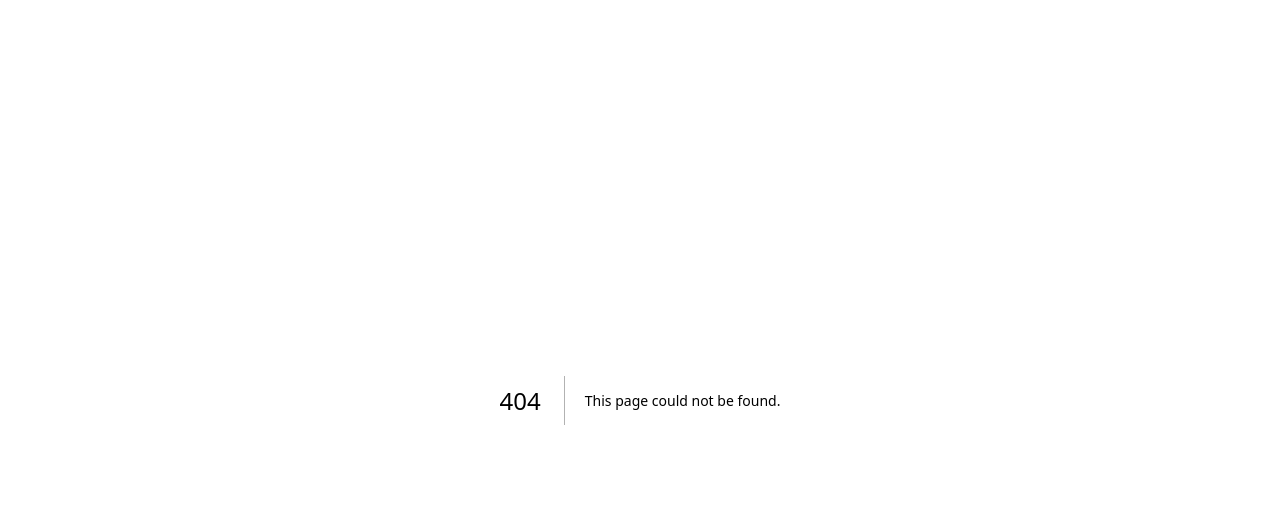
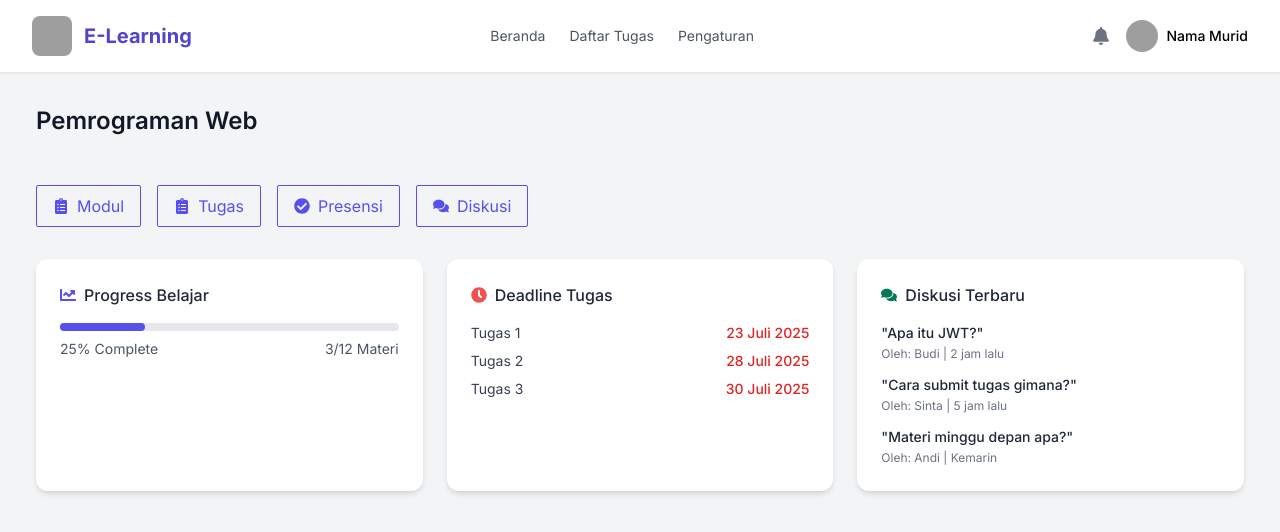
Before and after one commit to FebriansyahAmu/el-smkcktg, a Next.js app: page /murid/enrolled/kelas/1 in a window 1280 px wide. Before the commit this address had no page. Shown: the top 532 px of the page. Built offline with nearby package versions, Linux system fonts and the light colour scheme; no server answers; grey boxes are pictures that could not be loaded.

Commit message:
add: courses dashboard for enrolled students

```diff
--- /dev/null
+++ b/src/app/components/muridCourses/coursesDash/muridCourseDash.tsx
@@ -0,0 +1,128 @@
+"use client";
+import { useState } from "react";
+import {
+  FaBookOpen,
+  FaClipboardList,
+  FaCheckCircle,
+  FaComments,
+  FaChartLine,
+  FaClock,
+} from "react-icons/fa";
+import MuridPageNavbar from "../../muridPageComponents/muridPageNavbar";
+
+export default function MuridCoursesDash() {
+  return (
+    <div className="min-h-screen  flex flex-col bg-gray-100">
+      <MuridPageNavbar />
+
+      <main className="flex-1 w-full max-w-7xl p-9 mx-auto py-8  ">
+        <section className="mb-12">
+          <div className="mb-8">
+            <h2 className="text-2xl font-semibold text-gray-900 mb-1">
+              Pemrograman Web
+            </h2>
+          </div>
+        </section>
+
+        <section className="flex flex-wrap gap-4 mb-8">
+          <a
+            href=""
+            className="px-4 py-2 border border-indigo-600 text-indigo-600 hover:bg-indigo-600 hover:text-white rounded-sm font-normal flex items-center transition-colors duration-200"
+          >
+            <FaClipboardList className="text-md mr-2" />
+            Modul
+          </a>
+          <a
+            href=""
+            className="px-4 py-2 border border-indigo-600 text-indigo-600 hover:bg-indigo-600 hover:text-white rounded-sm font-normal flex items-center transition-colors duration-200"
+          >
+            <FaClipboardList className="text-md mr-2" />
+            Tugas
+          </a>
+          <a
+            href=""
+            className="px-4 py-2 border border-indigo-600 text-indigo-600 hover:bg-indigo-600 hover:text-white rounded-sm font-normal flex items-center transition-colors duration-200"
+          >
+            <FaCheckCircle className="text-md mr-2" />
+            Presensi
+          </a>
+          <a
+            href=""
+            className="px-4 py-2 border border-indigo-600 text-indigo-600 hover:bg-indigo-600 hover:text-white rounded-sm font-normal flex items-center transition-colors duration-200"
+          >
+            <FaComments className="text-md mr-2" />
+            Diskusi
+          </a>
+        </section>
+
+        <section className="grid grid-cols-1 md:grid-cols-3 gap-6 mb-8">
+          <div className="bg-white rounded-xl shadow-md p-6">
+            <h3 className="font-medium text-gray-800 mb-4 flex items-center gap-2">
+              <FaChartLine className="text-indigo-600" />
+              Progress Belajar
+            </h3>
+
+            <div className="h-2 bg-gray-200 rounded-full mb-2">
+              <div className="h-2 bg-indigo-600 rounded-full w-[25%] transition-all duration-300"></div>
+            </div>
+
+            <div className="flex justify-between text-sm text-gray-600">
+              <span>25% Complete</span>
+              <span>3/12 Materi</span>
+            </div>
+          </div>
+          <div className="bg-white rounded-xl shadow-md p-6">
+            <h3 className="font-medium text-gray-800 mb-4 flex items-center gap-2">
+              <FaClock className="text-red-500" />
+              Deadline Tugas
+            </h3>
+            <div className="space-y-2 text-sm text-gray-700">
+              <div className="flex justify-between">
+                <span>Tugas 1</span>
+                <span className="text-red-600 font-medium">23 Juli 2025</span>
+              </div>
+              <div className="flex justify-between">
+                <span>Tugas 2</span>
+                <span className="text-red-600 font-medium">28 Juli 2025</span>
+              </div>
+              <div className="flex justify-between">
+                <span>Tugas 3</span>
+                <span className="text-red-600 font-medium">30 Juli 2025</span>
+              </div>
+            </div>
+          </div>
+          <div className="bg-white rounded-xl shadow-md p-6">
+            <h3 className="font-medium text-gray-800 mb-4 flex items-center gap-2">
+              <FaComments className="text-green-600" />
+              Diskusi Terbaru
+            </h3>
+            <div className="space-y-3 text-sm text-gray-700">
+              <div>
+                <p className="font-medium text-gray-800">"Apa itu JWT?"</p>
+                <span className="text-xs text-gray-500">
+                  Oleh: Budi | 2 jam lalu
+                </span>
+              </div>
+              <div>
+                <p className="font-medium text-gray-800">
+                  "Cara submit tugas gimana?"
+                </p>
+                <span className="text-xs text-gray-500">
+                  Oleh: Sinta | 5 jam lalu
+                </span>
+              </div>
+              <div>
+                <p className="font-medium text-gray-800">
+                  "Materi minggu depan apa?"
+                </p>
+                <span className="text-xs text-gray-500">
+                  Oleh: Andi | Kemarin
+                </span>
+              </div>
+            </div>
+          </div>
+        </section>
+      </main>
+    </div>
+  );
+}
--- /dev/null
+++ b/src/app/components/muridCourses/learningProgress/learningPages.tsx
@@ -0,0 +1,14 @@
+"use client";
+import { useState } from "react";
+
+export default function LearningProcess() {
+  return (
+    <div className="flex min-h-screen bg-gray-100">
+      <div className="flex flex-col flex-1">
+        <main className="p-4 flex overflow-hidden">
+            <h2>Disini tempan untuk menampilkan courses</h2>
+        </main>
+      </div>
+    </div>
+  );
+}
--- a/src/app/components/muridPageComponents/dashMurid.tsx
+++ b/src/app/components/muridPageComponents/dashMurid.tsx
@@ -49,7 +49,7 @@ export default function DashMurid({ courses }: props) {
                         href="#"
                         className="text-blue-500 text-sm shrink-0 whitespace-nowrap hover:underline"
                       >
-                        Lanjut belajar
+                        Detail Kelas
                       </a>
                     </div>
                   </div>
--- /dev/null
+++ b/src/app/components/muridPageComponents/muridPageNavbar.tsx
@@ -0,0 +1,59 @@
+"use client";
+import React from "react";
+import { FaBell } from "react-icons/fa";
+
+function MuridPageNavbar() {
+  return (
+    <header className="bg-white shadow-sm border-b">
+      <div className="max-w-7xl mx-auto px-4 sm:px-6 lg:px-8 py-4">
+        <nav className="flex items-center justify-between flex-wrap">
+          {/* Logo dan Judul */}
+          <div className="flex items-center space-x-3">
+            <img
+              src="https://storage.googleapis.com/workspace-0f70711f-8b4e-4d94-86f1-2a93ccde5887/image/0d1f3072-faa6-4e15-9cbd-a18a19506355.png"
+              alt="Logo EduLearn"
+              className="h-10 w-10 rounded-lg"
+            />
+            <span className="text-xl font-bold text-indigo-700">
+              E-Learning
+            </span>
+          </div>
+
+          {/* Placeholder menu kanan */}
+          <div className="hidden md:flex items-center space-x-6">
+            {/* Tambahkan menu jika perlu */}
+            <a href="#" className="text-sm text-gray-600 hover:text-indigo-600">
+              Beranda
+            </a>
+            <a href="#" className="text-sm text-gray-600 hover:text-indigo-600">
+              Daftar Tugas
+            </a>
+            <a href="#" className="text-sm text-gray-600 hover:text-indigo-600">
+              Pengaturan
+            </a>
+          </div>
+          <div className="flex items-center space-x-4">
+            <button className="p-2 text-gray-500 hover:text-indigo-600">
+              <i className="fas fa-bell text-lg"></i>
+            </button>
+            <div className="flex items-center space-x-2">
+              <button className="p-2 text-gray-500 hover:text-indigo-600">
+                <FaBell className="text-lg" />
+              </button>
+              <img
+                src="https://storage.googleapis.com/workspace-0f70711f-8b4e-4d94-86f1-2a93ccde5887/image/5754be22-ca58-43a4-9a20-c842db41d8c7.png"
+                alt="Foto profil murid dengan latar belakang biru muda dan ekspresi ramah"
+                className="h-8 w-8 rounded-full"
+              />
+              <span className="hidden md:inline text-sm font-medium">
+                Nama Murid
+              </span>
+            </div>
+          </div>
+        </nav>
+      </div>
+    </header>
+  );
+}
+
+export default MuridPageNavbar;
--- /dev/null
+++ b/src/app/murid/enrolled/kelas/[idCourse]/page.tsx
@@ -0,0 +1,15 @@
+import MuridCoursesDash from "@/app/components/muridCourses/coursesDash/muridCourseDash";
+import { cookies } from "next/headers";
+
+type PropsParams = {
+  params: {
+    idCourse: number;
+  };
+};
+
+export default async function EnrolledCourses({ params }: PropsParams) {
+  const cookieStore = cookies();
+  const session = cookieStore.get("session")?.value;
+
+  return <MuridCoursesDash />;
+}
--- a/src/middleware.ts
+++ b/src/middleware.ts
@@ -30,5 +30,5 @@ export async function middleware(req: NextRequest) {
 
 // Konfigurasi matcher middleware
 export const config = {
-  matcher: ["/dashboard/:role*"], // Cocokkan semua rute yang dimulai dengan /dashboard/guru atau /dashboard/murid
+  matcher: ["/dashboard/:role*", "/murid/:path*", "/guru/:path*"], // Cocokkan semua rute yang dimulai dengan /dashboard/guru atau /dashboard/murid
 };
```
